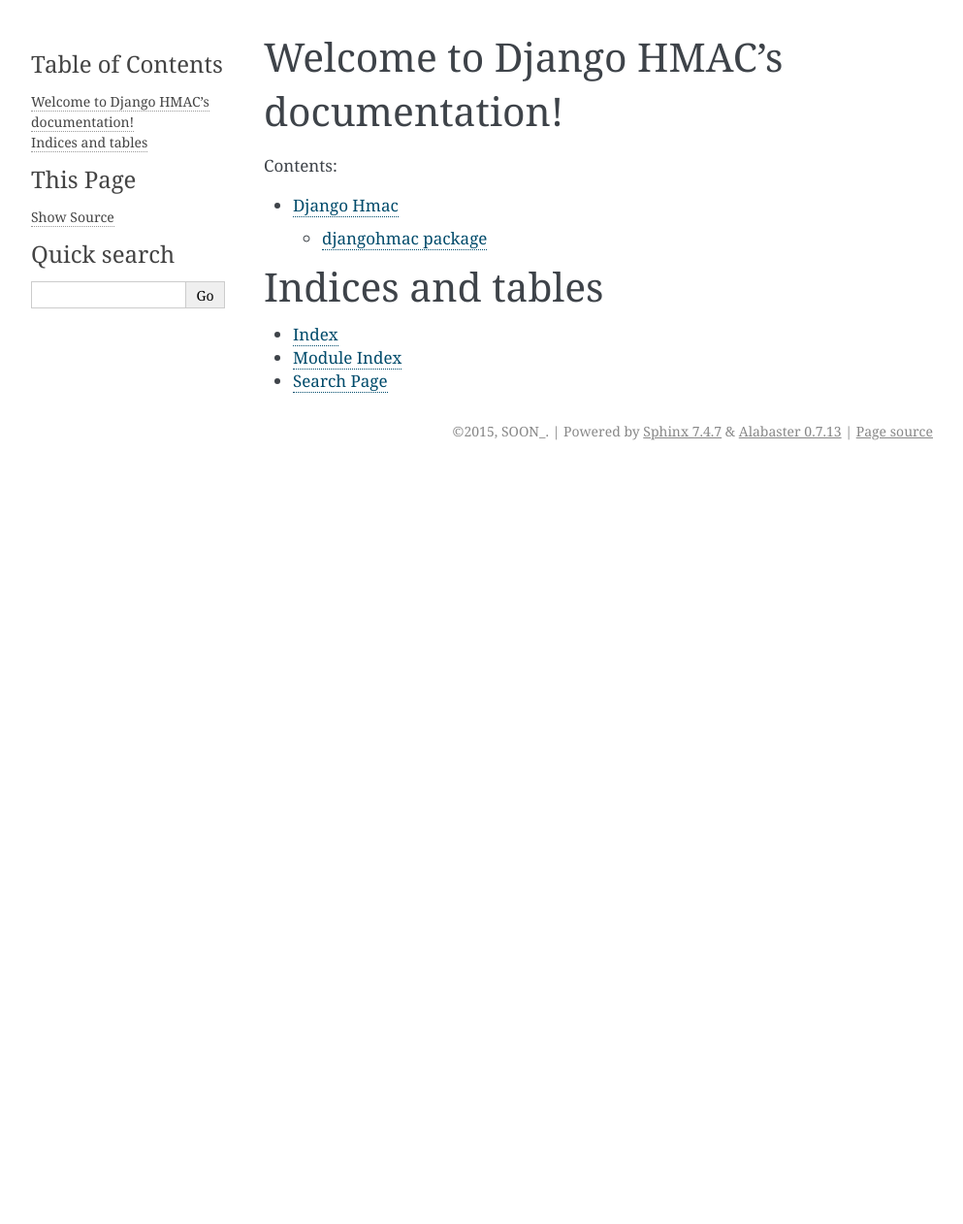
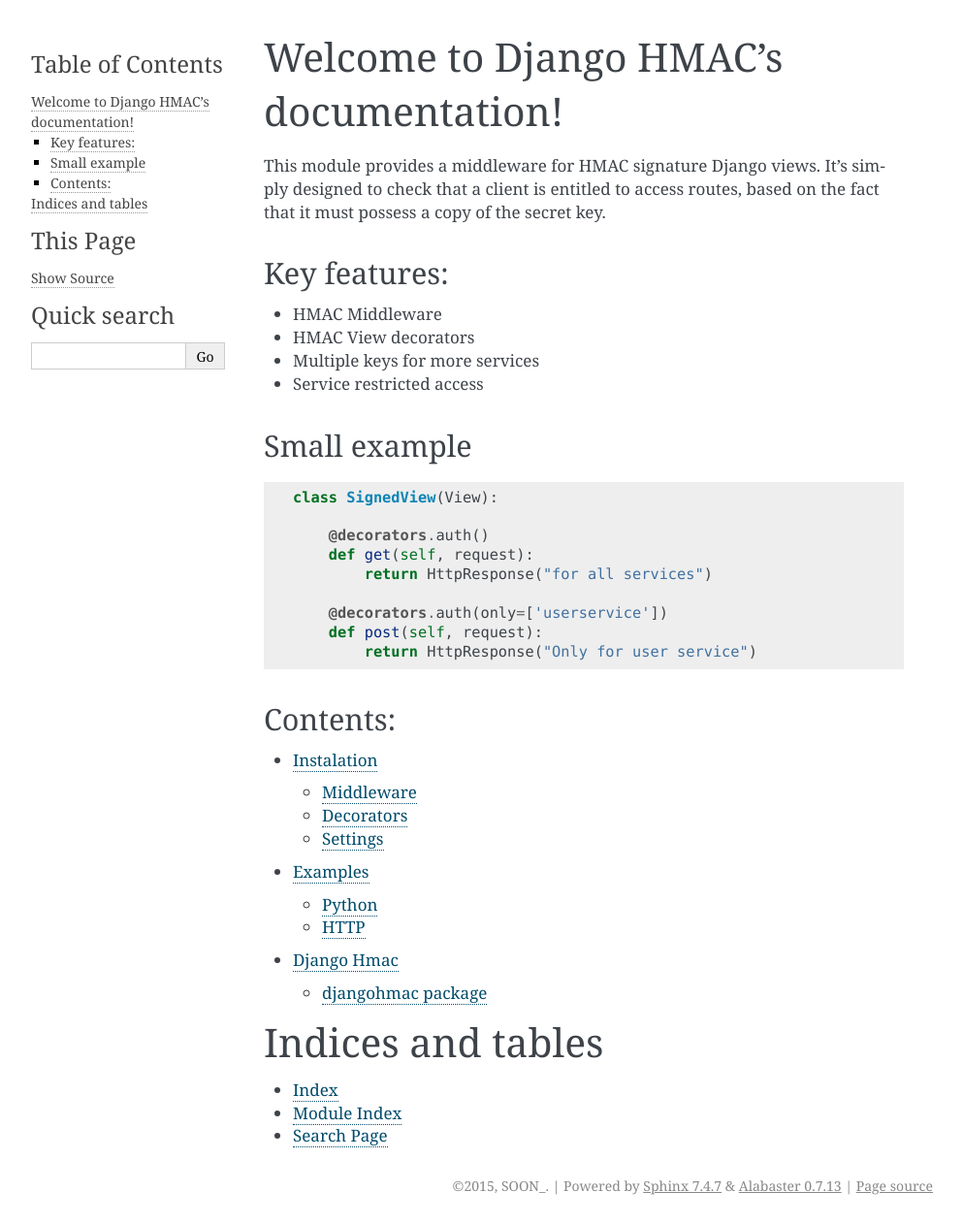
Before and after one commit to thisissoon/djangohmac, a Sphinx documentation site: the page built from docs/index.rst, in a window 1280 px wide. Shown: the whole page at 97% size, without its empty margins (148-1141 px from the left). Built offline with Sphinx 7.4.7, drawn with Linux system fonts in a browser that asks for light colours; before the commit the page ends 900 px from its top, so only the background shows below that.

Commit message:
Sphinx docs

```diff
--- a/circle.yml
+++ b/circle.yml
@@ -18,5 +18,3 @@
     commands:
       - sed -e "s/<PYPI_USER>/$PYPI_USER/" -e "s/<PYPI_PASS>/$PYPI_PASS/"< .pypirc.template > ~/.pypirc
       - sudo python setup.py sdist upload -r pypi
-      - make html
-      - python setup.py upload_docs --upload-dir=docs/_build/html/
--- a/docs/conf.py
+++ b/docs/conf.py
@@ -120,7 +120,7 @@
 
 # The theme to use for HTML and HTML Help pages.  See the documentation for
 # a list of builtin themes.
-html_theme = 'alabaster'
+# html_theme = 'alabaster'
 
 # Theme options are theme-specific and customize the look and feel of a theme
 # further.  For a list of options available for each theme, see the
--- a/docs/index.rst
+++ b/docs/index.rst
@@ -6,11 +6,41 @@
 Welcome to Django HMAC's documentation!
 =======================================
 
+This module provides a middleware for HMAC signature Django views. It's simply
+designed to check that a client is entitled to access routes, based on the fact
+that it must possess a copy of the secret key.
+
+Key features:
+~~~~~~~~~~~~~
+- HMAC Middleware
+- HMAC View decorators
+- Multiple keys for more services
+- Service restricted access
+
+Small example
+~~~~~~~~~~~~~
+
+.. sourcecode:: python
+
+    class SignedView(View):
+
+        @decorators.auth()
+        def get(self, request):
+            return HttpResponse("for all services")
+
+        @decorators.auth(only=['userservice'])
+        def post(self, request):
+            return HttpResponse("Only for user service")
+
+
 Contents:
+~~~~~~~~~
 
 .. toctree::
    :maxdepth: 2
 
+   instalation
+   examples
    modules
 
 
```
Also changed, not shown: README.rst (+19 -36 lines), docs/examples.rst (added, +90 -0 lines), docs/instalation.rst (added, +73 -0 lines), 1 other file.
